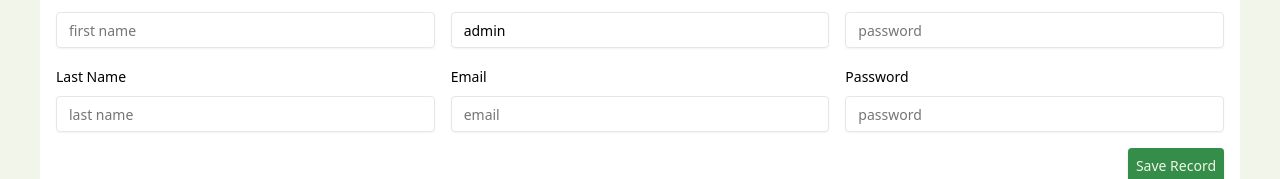
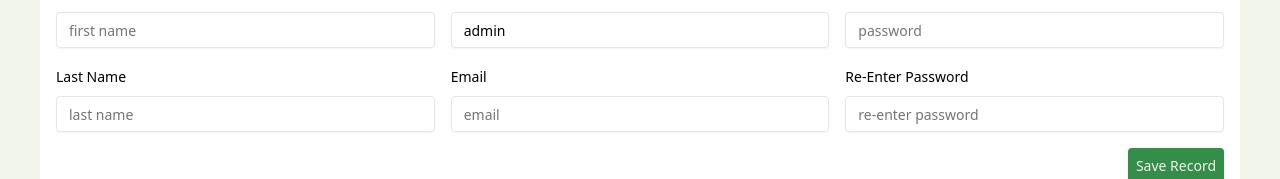
Before and after one commit to WebWarriors-UNF-CIS/RHAMS, a Next.js app: page /u/users/create in a window 1280 px wide. Shown: the part 364-543 px from the top of the page. Built offline with nearby package versions, Linux system fonts and the light colour scheme.

Commit message:
password confirmation field added

```diff
--- a/src/app/u/users/create/page.tsx
+++ b/src/app/u/users/create/page.tsx
@@ -26,6 +26,7 @@ const formSchema = z.object({
   role: z.enum(['admin', 'guest']),
   email: z.string().email(),
   password: z.string().nonempty(),
+  passwordConfirm: z.string().nonempty(),
   passwordHash: z.string().nonempty(),
 
 })
@@ -166,13 +167,13 @@ export default function CreateUserAccount() {
 
           <FormField
             control={form.control}
-            name="passwordHash"
+            name="passwordConfirm"
             render={({ field }) => {
                     return (
                       <FormItem>
-                        <FormLabel>Password</FormLabel>
+                        <FormLabel>Re-Enter Password</FormLabel>
                         <FormControl>
-                          <Input placeholder="password" type="string"{...field} />
+                          <Input placeholder="re-enter password" type="string"{...field} />
                         </FormControl>
                         <FormMessage/>
                       </FormItem>
```
